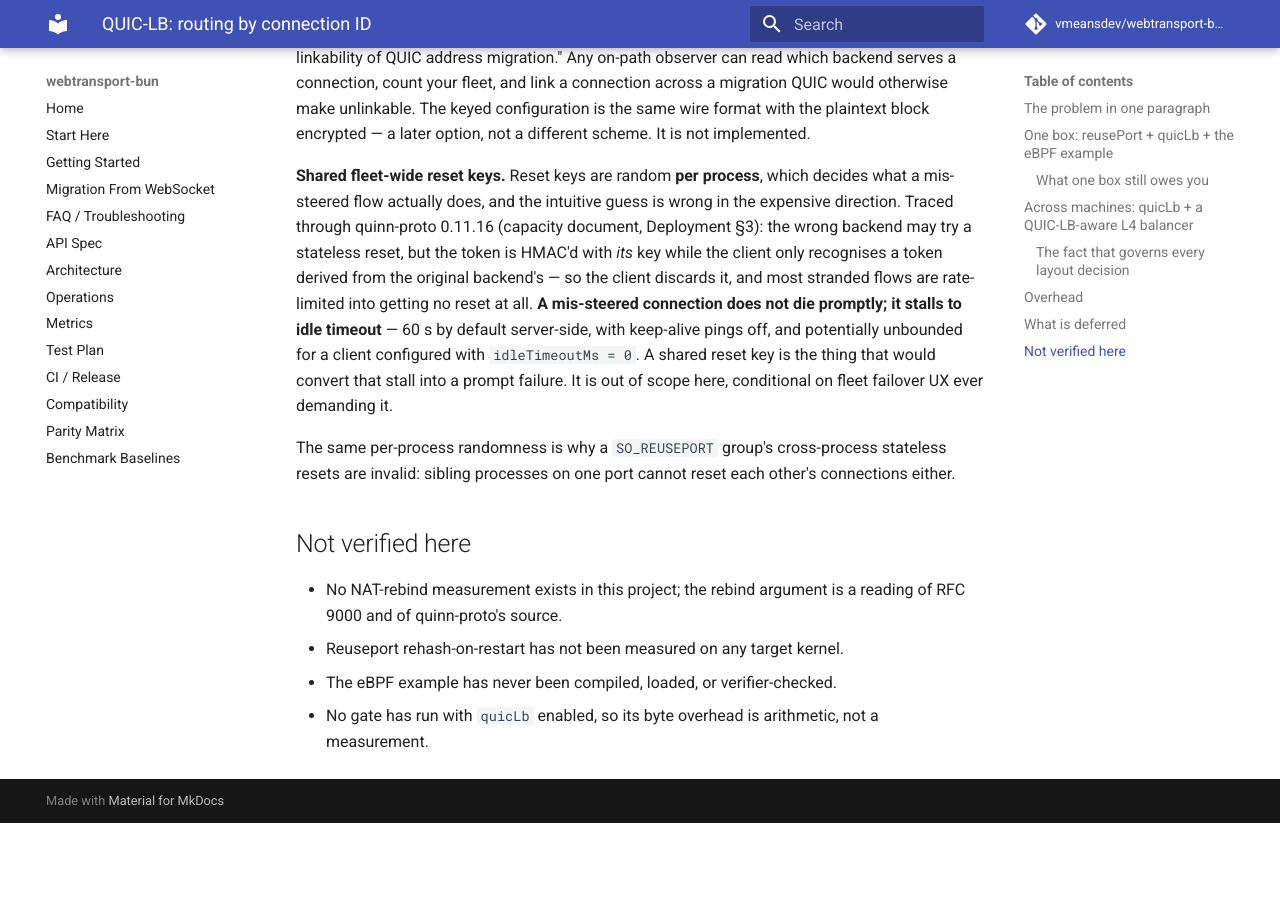
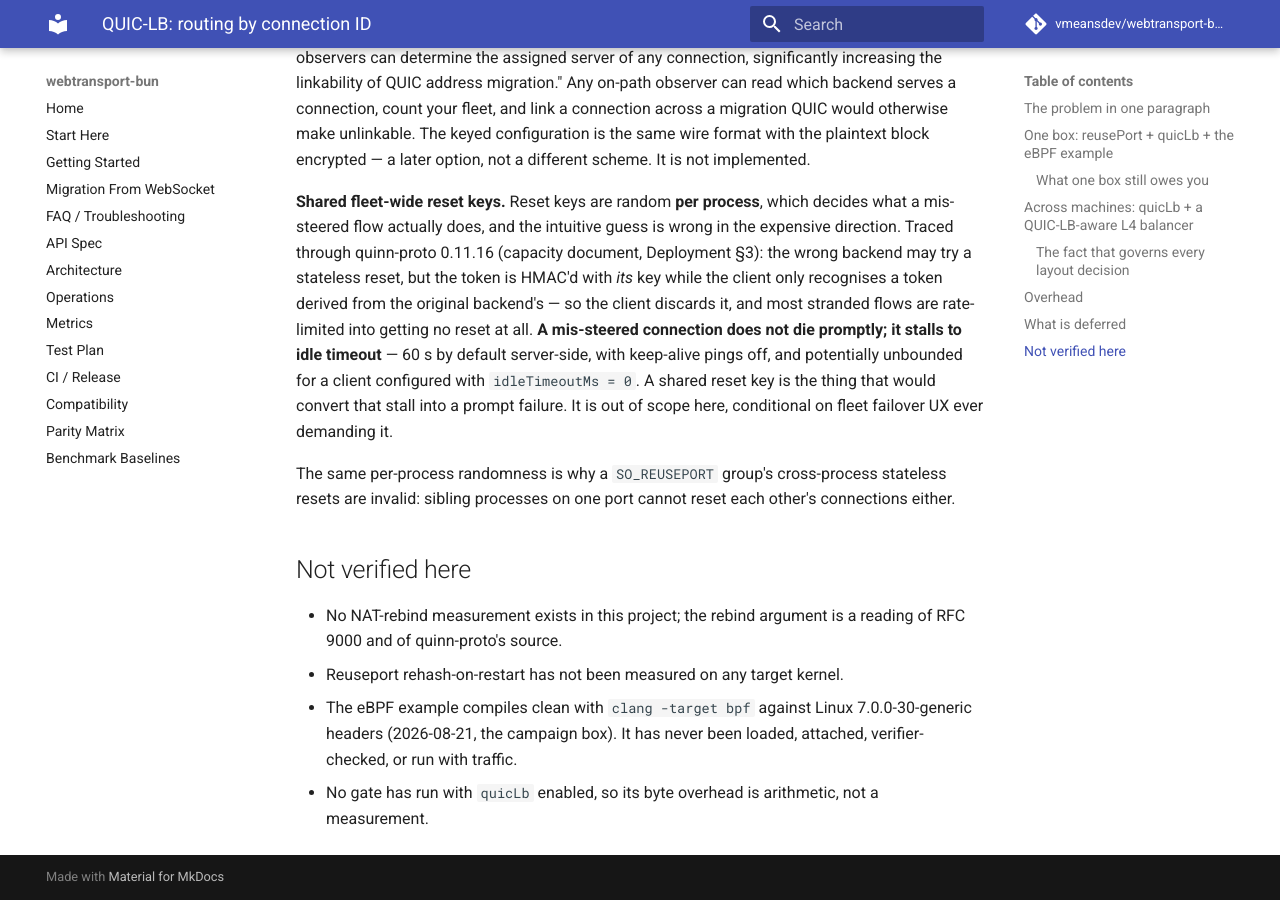
Before and after one commit to vmeansdev/webtransport-bun, an MkDocs documentation site: the page built from docs/quic-lb.md, in a window 1280 px wide and 900 px high, scrolled down 3472 px. Built offline with MkDocs 1.6.1 and Material for MkDocs 9.7.7, drawn with Linux system fonts in a browser that asks for light colours; comment, search, counter and statistics services are not loaded; before the commit the page ends 4295 px from its top, so only the background shows below that; some of the changed text lies outside the part shown.

Commit message:
Review finding: the eBPF example's posture was stale in the honest direction
It compiles. On 2026-08-21 on the campaign box, clang -target bpf -O2 -g -c
built it clean against Linux 7.0.0-30-generic headers with libbpf-dev — zero
diagnostics, a 15,984-byte object. Saying 'NOT COMPILED' understated what is
known, and 'never compiled, loaded, or verifier-checked' was simply wrong on
the first clause.

State exactly what the run established — that it parses and type-checks — and
keep every other disclaimer at full strength: never submitted to a verifier,
never attached, never carried a packet, loader never executed. Verifier
acceptance and runtime behavior stay the operator's to establish.

Co-Authored-By: Claude Fable 5 <noreply@anthropic.com>
Claude-Session: https://claude.ai/code/session_019gyQbTLhhYegaDaLPqLrYs

```diff
--- a/docs/quic-lb.md
+++ b/docs/quic-lb.md
@@ -57,7 +57,8 @@ Three pieces, and each is inert without the others:
 3. **An `SK_REUSEPORT` eBPF program** attached to the group reads the server-ID
    bytes and selects the matching socket, instead of hashing.
    [`examples/quic-lb/steer_by_cid.bpf.c`](../examples/quic-lb/steer_by_cid.bpf.c)
-   is a reference for writing one — not compiled, not tested, not shipped.
+   is a reference for writing one — it compiles, but it has never been loaded,
+   attached, or tested, and it is not shipped.
 
 The result is rebind-safe **after the first flight**: once the client adopts a
 server-issued connection ID, its packets carry the server ID wherever the client
@@ -178,6 +179,8 @@ other's connections either.
 - No NAT-rebind measurement exists in this project; the rebind argument is a
   reading of RFC 9000 and of quinn-proto's source.
 - Reuseport rehash-on-restart has not been measured on any target kernel.
-- The eBPF example has never been compiled, loaded, or verifier-checked.
+- The eBPF example compiles clean with `clang -target bpf` against Linux
+  7.0.0-30-generic headers (2026-08-21, the campaign box). It has never been
+  loaded, attached, verifier-checked, or run with traffic.
 - No gate has run with `quicLb` enabled, so its byte overhead is arithmetic, not
   a measurement.
```
Also changed, not shown: examples/quic-lb/README.md (+16 -6 lines), 1 other file.
